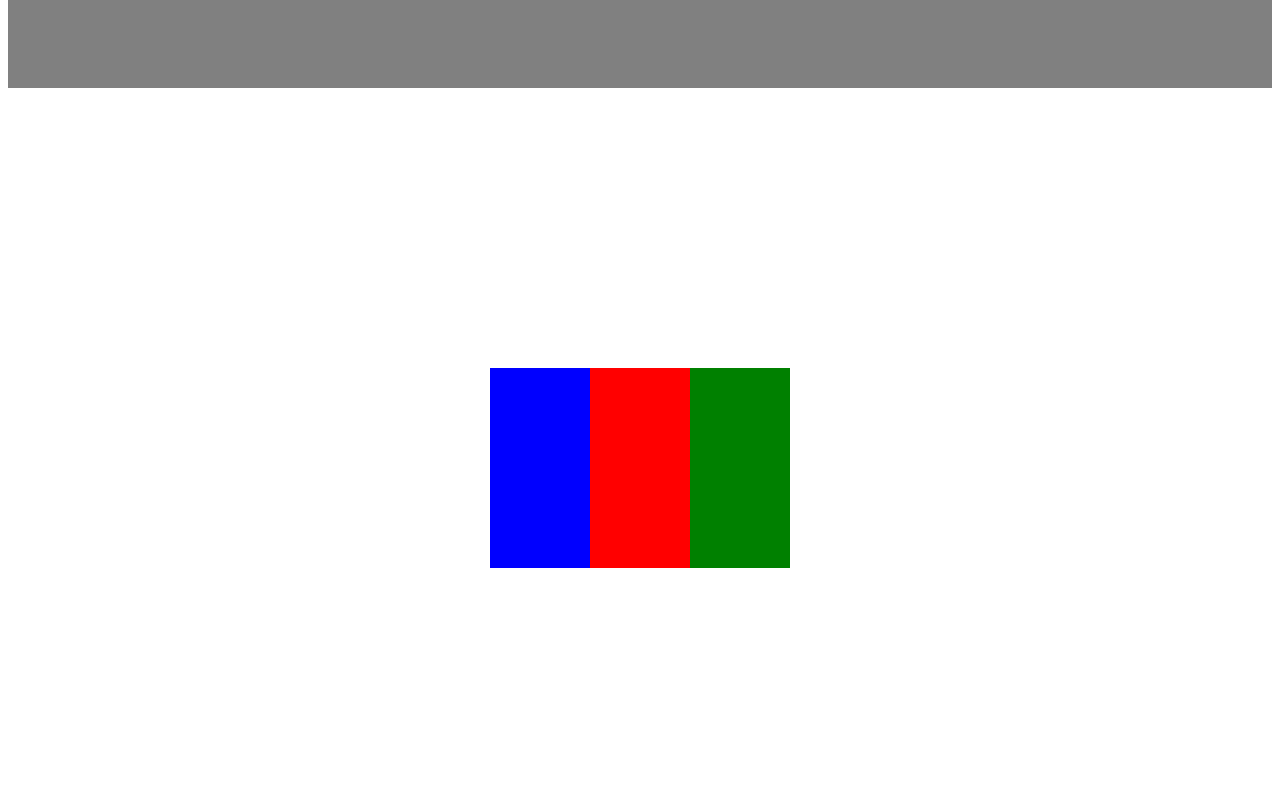
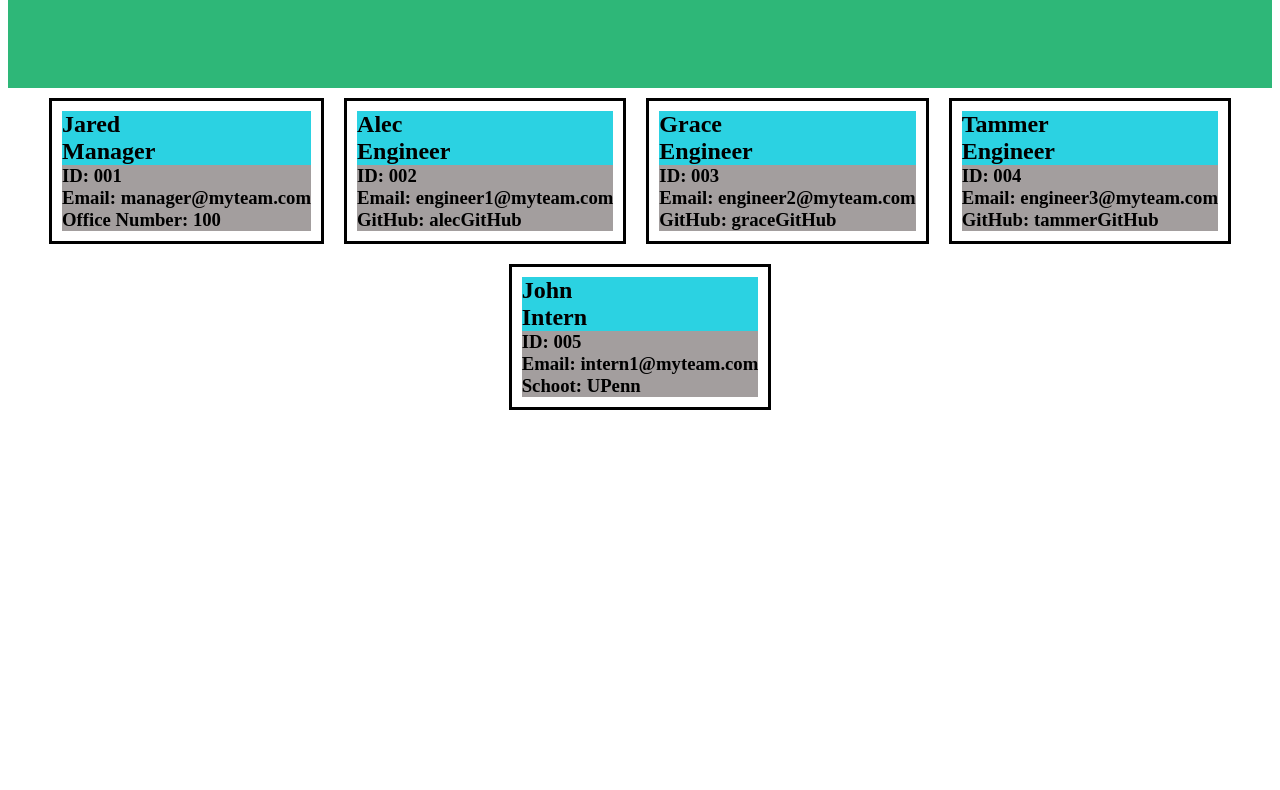
Before and after one commit to z20axa/Team-Profile-Generator, a website: page example.html in a window 1280 px wide. Shown: the part 133-923 px from the top of the page. After the commit the page ends 800 px from the top, so only its background shows below. Drawn offline with Linux system fonts and the light colour scheme.

Commit message:
Adds employees card CSS styling to mock output HTML index file

```diff
--- a/example.html
+++ b/example.html
@@ -1,5 +1,6 @@
 <!DOCTYPE html>
 <html lang="en">
+
 <head>
     <meta charset="UTF-8">
     <meta http-equiv="X-UA-Compatible" content="IE=edge">
@@ -7,7 +8,7 @@
     <title>Document</title>
     <style>
         #header-wrapper {
-        background: gray;
+            background: #2eb778;
             height: 200px;
         }
 
@@ -15,9 +16,47 @@
             text-align: center;
             padding-top: 60px;
             text-decoration: underline;
+            color: white;
         }
 
-    .box-list{
+        #main-container {
+            display: flex;
+            justify-content: center;
+            align-items: center;
+            flex-wrap: wrap;
+        }
+
+        .main-card {
+            border: solid;
+            padding: 10px;
+            margin: 10px;
+        }
+
+        .name-tittle-container {
+            background-color: #2bd2e2;
+            margin: 0px;
+            padding: 0px;
+        }
+
+        .employee-info-conatiner {
+            background-color: #a39e9e;
+            margin: 0px;
+            padding: 0px;
+        }
+
+        .employee-name,
+        .employee-tittle,
+        .employee-id,
+        .employee-email,
+        .employee-office,
+        .employee-github,
+        .employee-school {
+            margin: 0px;
+            padding: 0px;
+        }
+
+
+        .box-list {
             display: flex;
             justify-content: center;
             align-items: center;
@@ -26,17 +65,20 @@
             margin: 0px;
             padding: 0px;
         }
-    .box-blue{
+
+        .box-blue {
             background: blue;
             width: 100px;
             height: 200px;
         }
-    .box-red{
+
+        .box-red {
             background: red;
             width: 100px;
             height: 200px;
         }
-    .box-green{
+
+        .box-green {
             background: green;
             width: 100px;
             height: 200px;
@@ -48,12 +90,71 @@
     <h1 id="main-header">My Team</h1>
 </header>
 
+<body>
+    <main id="main-container">
+        <div class="main-card">
+            <div class="name-tittle-container">
+                <h2 class="employee-name">Jared</h2>
+                <h2 class="employee-tittle">Manager</h2>
+            </div>
+            <div class="employee-info-conatiner">
+                <h3 class="employee-id">ID: 001</h3>
+                <h3 class="employee-email">Email: manager@myteam.com</h3>
+                <h3 class="employee-office">Office Number: 100</h3>
+            </div>
+        </div>
+        <div class="main-card">
+            <div class="name-tittle-container">
+                <h2 class="employee-name">Alec</h2>
+                <h2 class="employee-tittle">Engineer</h2>
+            </div>
+            <div class="employee-info-conatiner">
+                <h3 class="employee-id">ID: 002</h3>
+                <h3 class="employee-email">Email: engineer1@myteam.com</h3>
+                <h3 class="employee-github">GitHub: alecGitHub</h3>
+            </div>
+        </div>
+        <div class="main-card">
+            <div class="name-tittle-container">
+                <h2 class="employee-name">Grace</h2>
+                <h2 class="employee-tittle">Engineer</h2>
+            </div>
+            <div class="employee-info-conatiner">
+                <h3 class="employee-id">ID: 003</h3>
+                <h3 class="employee-email">Email: engineer2@myteam.com</h3>
+                <h3 class="employee-github">GitHub: graceGitHub</h3>
+            </div>
+        </div>
+        <div class="main-card">
+            <div class="name-tittle-container">
+                <h2 class="employee-name">Tammer</h2>
+                <h2 class="employee-tittle">Engineer</h2>
+            </div>
+            <div class="employee-info-conatiner">
+                <h3 class="employee-id">ID: 004</h3>
+                <h3 class="employee-email">Email: engineer3@myteam.com</h3>
+                <h3 class="employee-github">GitHub: tammerGitHub</h3>
+            </div>
+        </div>
+        <div class="main-card">
+            <div class="name-tittle-container">
+                <h2 class="employee-name">John</h2>
+                <h2 class="employee-tittle">Intern</h2>
+            </div>
+            <div class="employee-info-conatiner">
+                <h3 class="employee-id">ID: 005</h3>
+                <h3 class="employee-email">Email: intern1@myteam.com</h3>
+                <h3 class="employee-school">Schoot: UPenn</h3>
+            </div>
+        </div>
 
-<body>
-  <ul class="box-list">
+    </main>
+
+    <!-- <ul class="box-list">
     <li class="box-blue"></li>
     <li class="box-red"></li>
     <li class="box-green"></li>
-  </ul>
+  </ul> -->
 </body>
+
 </html>
```
Lines whose indentation alone changed are shown as unchanged.
